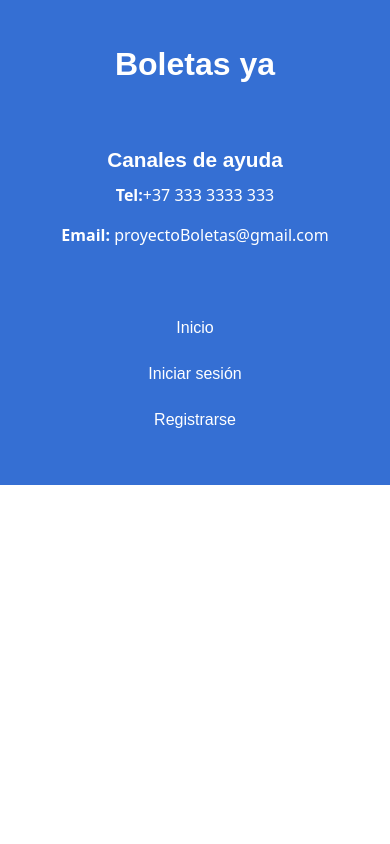
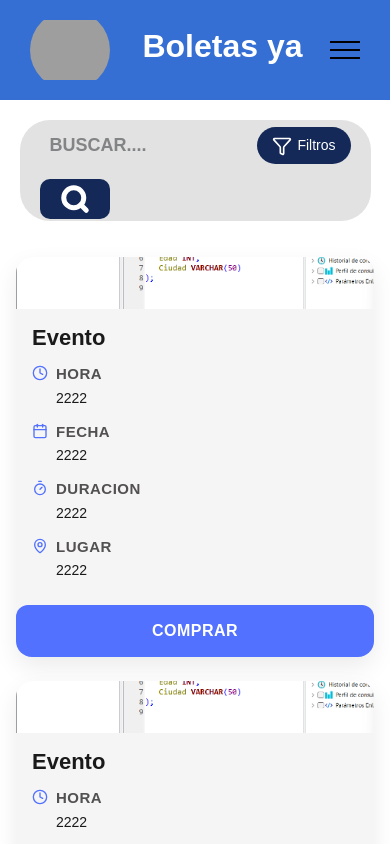
Before and after one commit to G4ru75/ProyectoBoletas, a React (Create React App) app: page / in a window 390 px wide. Shown: the top 844 px of the page. Built offline with nearby package versions, Linux system fonts and the light colour scheme; grey boxes are pictures that could not be loaded.

Commit message:
Cambios y mejoras en diseño responsive de la barra de busqueda

```diff
--- a/src/Components/BarraBusqueda.js
+++ b/src/Components/BarraBusqueda.js
@@ -1,31 +1,61 @@
 import react from 'react';
-import { Search, Calendar } from 'lucide-react';
+import { useState } from 'react';
+import { Search, Filter, X } from 'lucide-react';
 import BarraBusquedaStyle from '../Styles/BarraBusqueda.module.css';
 
 function BarraBusqueda() {
 
+    const [filtrosAbiertos, setFiltrosAbiertos] = useState(false);
+
+    const toggleFiltros = () => {
+        setFiltrosAbiertos(!filtrosAbiertos);
+    };
+
     return (
         <>
             <div className={BarraBusquedaStyle.searchBar}>
-            <input
-            type="text"
-            placeholder="BUSCAR...."
-            className={BarraBusquedaStyle.searchInput}
-            />
+            <input type="text" placeholder="BUSCAR...." className={BarraBusquedaStyle.searchInput} />
 
-            <input type='date' placeholder='Fecha' className={BarraBusquedaStyle.filter}/>
-
+            {/* aqui se ve normal pantallas normales */}
+            <div className={BarraBusquedaStyle.filtersDesktop}>
+            <input type="date" placeholder="Fecha" className={BarraBusquedaStyle.filter} />
             <select className={BarraBusquedaStyle.filter}>
                 <option>Categoría</option>
                 <option value="Seminario">Seminario</option>
                 <option value="Concierto">Concierto</option>
                 <option value="Conferencia">Conferencia</option>
             </select>
+            </div>
+
+            {/* Botón de filtros para pantallas pequeñas */}
+            <button className={BarraBusquedaStyle.filterToggle} onClick={toggleFiltros} aria-expanded={filtrosAbiertos}>
+            {filtrosAbiertos ? <X size={20} /> : <Filter size={20} />}
+            <span>Filtros</span>
+            </button>
 
             <button className={BarraBusquedaStyle.searchButton}>
-            <Search size={30} color='white' strokeWidth={4} />
+            <Search size={30} color="white" strokeWidth={4} />
             </button>
         </div>
+
+        {/* Panel de filtros para móvil */}
+        {filtrosAbiertos && (
+            <div className={BarraBusquedaStyle.filtersMobile}>
+            <div className={BarraBusquedaStyle.filterItem}>
+                <label>Fecha:</label>
+                <input type="date" className={`${BarraBusquedaStyle.filter} ${BarraBusquedaStyle.FondoBlanco}`} />
+            </div>
+            <div className={BarraBusquedaStyle.filterItem}>
+                <label>Categoría:</label>
+                <select className={`${BarraBusquedaStyle.filter} ${BarraBusquedaStyle.FondoBlanco}`}>
+                <option>Selecciona una categoria</option>
+                <option value="Seminario">Seminario</option>
+                <option value="Concierto">Concierto</option>
+                <option value="Conferencia">Conferencia</option>
+                </select>
+            </div>
+            </div>
+        )}
 
         </>
     );
--- a/src/Styles/BarraBusqueda.module.css
+++ b/src/Styles/BarraBusqueda.module.css
@@ -8,6 +8,12 @@
     width: 85%;
     margin: 20px auto;
     gap: 10px;
+}
+
+.FondoBlanco{
+    background-color: white !important;
+    border-radius: 12px;
+    box-shadow: 4px 4px 8px rgba(0, 0, 0, 0.1);
 }
 
 .searchInput {
@@ -21,10 +27,10 @@
     min-width: 120px;
 }
 
-.IconoCalendario{
+.IconoCalendario {
     display: flex;
     align-items: center;
-    gap: 0.5rem
+    gap: 0.5rem;
 }
 
 .filter {
@@ -55,24 +61,81 @@
     background-color: #1547b3;
 }
 
-@media (max-width: 768px) {
+/* Nuevos estilos para el menú de filtros */
+.filtersDesktop {
+    display: flex;
+    gap: 10px;
+}
+
+.filterToggle {
+    display: none;
+    align-items: center;
+    gap: 5px;
+    background-color: #142958;
+    color: white;
+    border: none;
+    border-radius: 25px;
+    padding: 8px 15px;
+    font-family: sans-serif;
+    font-size: 14px;
+    cursor: pointer;
+}
+
+.filtersMobile {
+    display: none;
+    background-color: #e2e2e2;
+    border-radius: 15px;
+    padding: 15px;
+    margin: -10px auto 20px;
+    width: 85%;
+}
+
+.filterItem {
+    margin-bottom: 15px;
+}
+
+.filterItem label {
+    display: block;
+    margin-bottom: 5px;
+    font-weight: bold;
+    font-family: sans-serif;
+}
+
+@media (max-width: 850px) {
     .searchBar {
-        flex-direction: row;
-        align-items: end;
-        border-radius: 20px;
+        width: 90%;
+        border-radius: 30px;
     }
 
-    .searchInput,
-    .filter{
-        width: 40%;
+    .searchInput {
+        font-size: 18px;
+        padding: 10px;
+        width: 100%;
+        min-width: unset;
+    }
+
+    .filtersDesktop {
+        display: none;
+    }
+
+    .filterToggle {
+        display: flex;
+    }
+
+    .filtersMobile {
+        display: block;
+    }
+
+    .filter {
+        width: 100%;
         min-width: unset;
         border-radius: 10px;
     }
 
     .searchButton {
         font-size: 18px;
-        padding: 5px;
-        width: 100%;
+        padding: 5px 20px;
+        width: auto;
         min-width: unset;
         border-radius: 10px;
     }
--- a/src/index.js
+++ b/src/index.js
@@ -15,6 +15,9 @@ import ListaEventos from './Components/ListaEventos';
 const root = ReactDOM.createRoot(document.getElementById('root'));
 root.render(
   <React.StrictMode>
+    <Navbar/>
+    <BarraBusqueda/>
+    <ListaEventos/>
     <Footer/>
   </React.StrictMode>
 );
```
Lines whose indentation alone changed are shown as unchanged.
